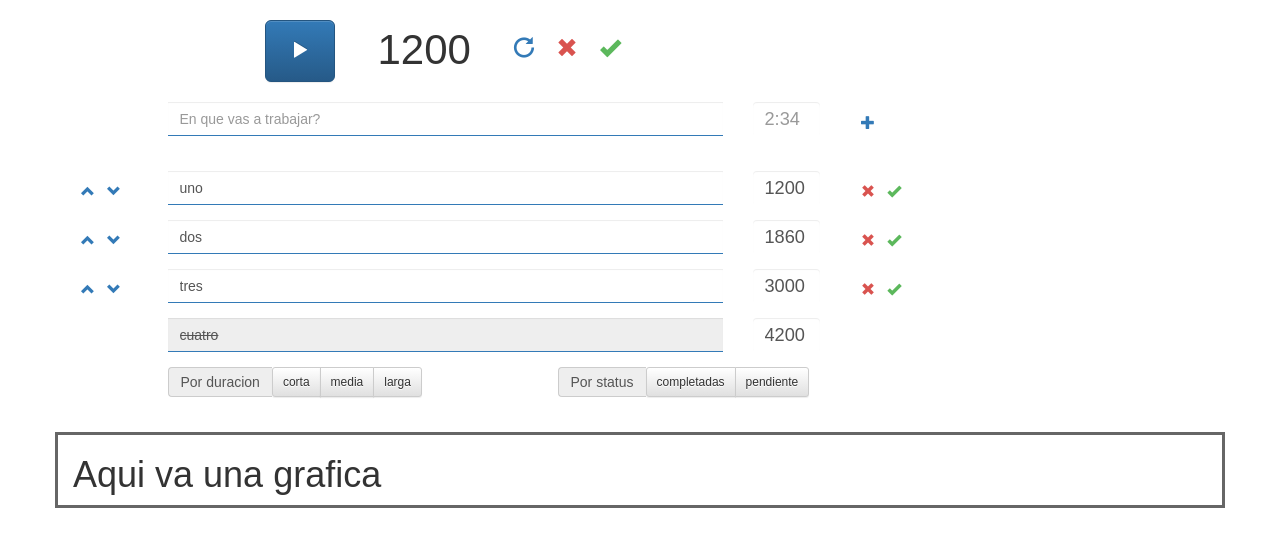
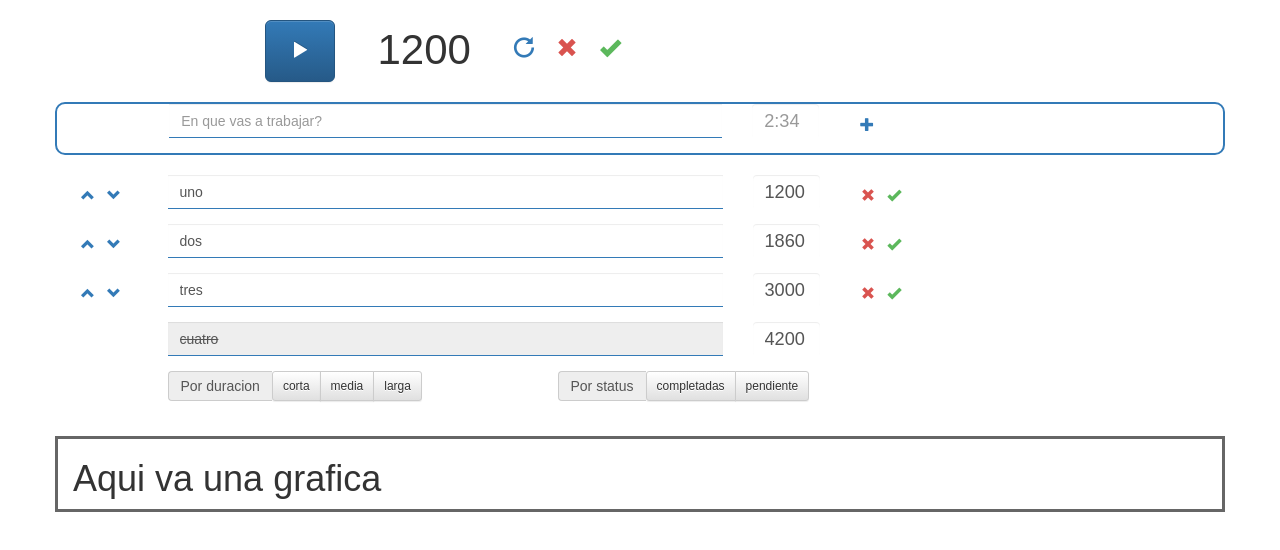
Before and after one commit to jsdelivrbot/timetracker, a React (Create React App) app: page / in a window 1280 px wide. Shown: the top 550 px of the page. Built offline with nearby package versions, Linux system fonts and the light colour scheme; what react-tap-event-plugin would draw is missing.

Commit message:
Add a visual separation for new task section

```diff
--- a/src/App.css
+++ b/src/App.css
@@ -50,3 +50,8 @@
 .app {
   padding: 20px;
 }
+
+.section.new-task .row {
+  border: 2px solid #337ab7;
+  border-radius: 10px;
+}
```
